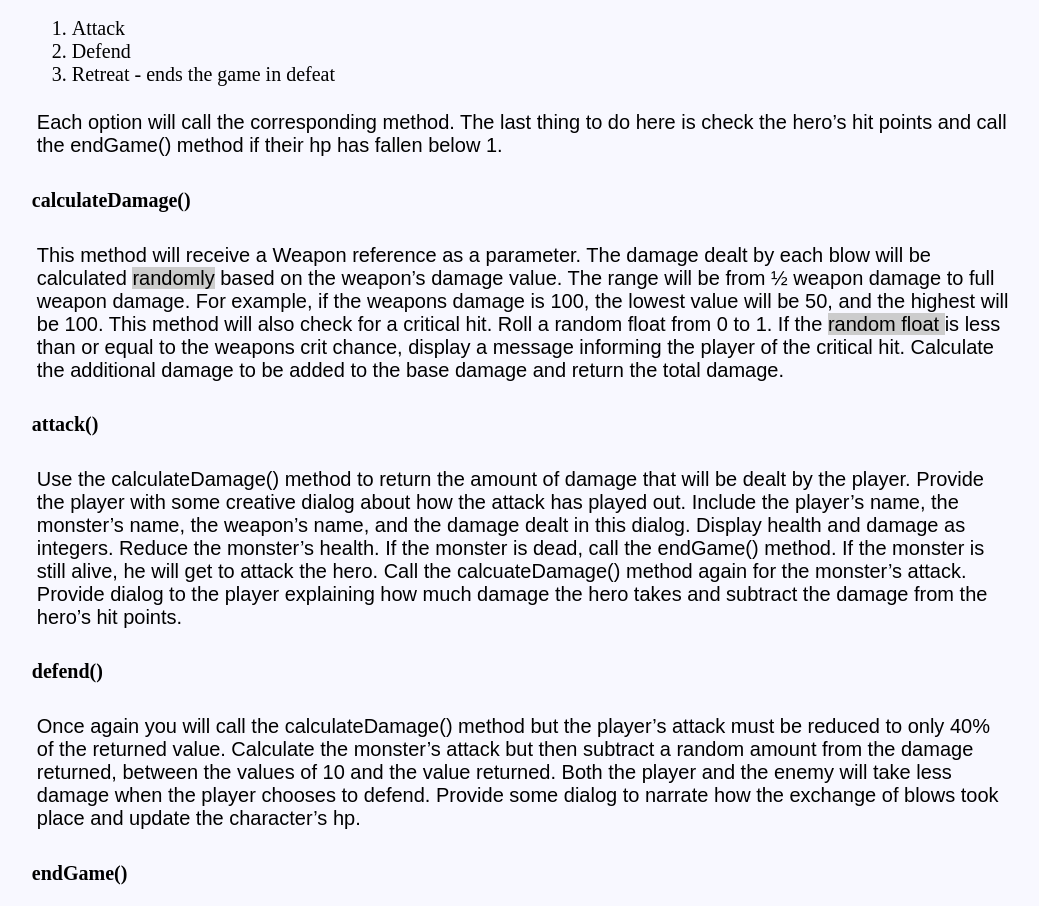
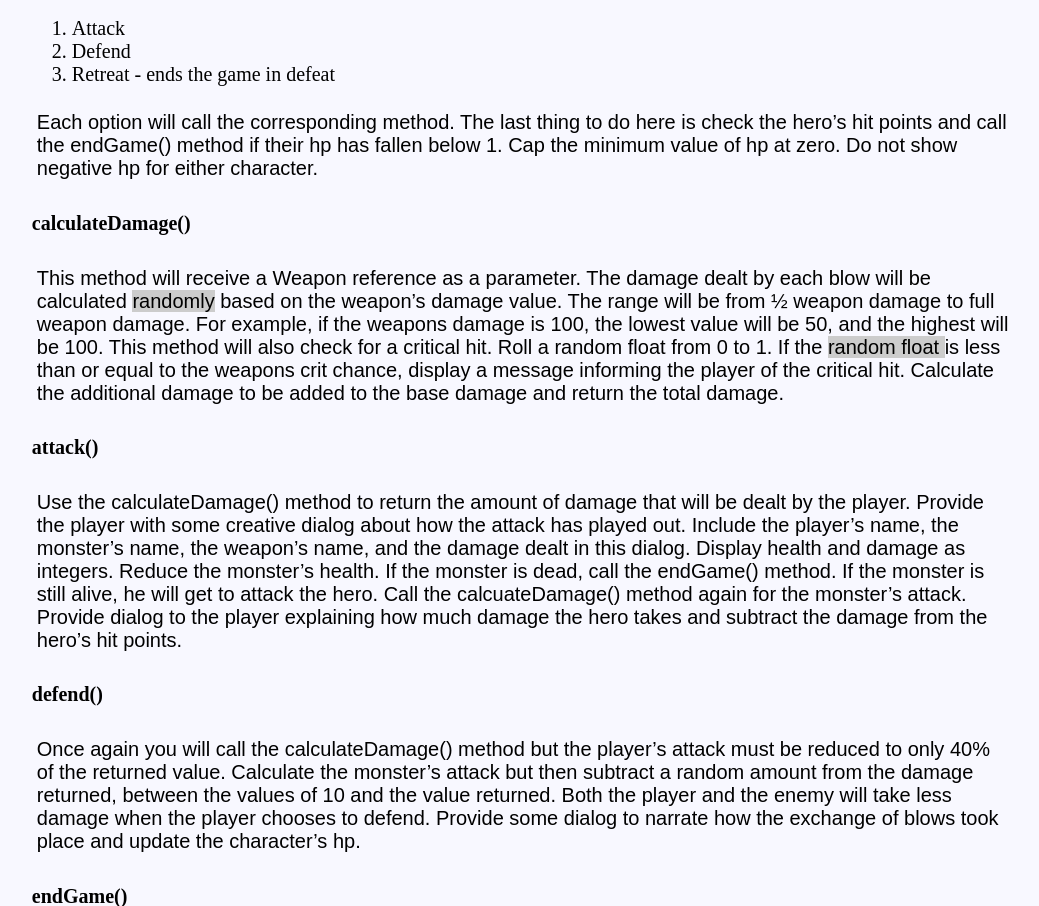
Before and after one commit to TSTC-CPT/IntroJava, a plain HTML site: page IntroJavaM5.html in a window 1280 px wide. Shown: the part 1089-1995 px from the top of the page, without its empty margins (117-1156 px from the left). Drawn offline with Linux system fonts and the light colour scheme.

Commit message:
Update IntroJavaM5.html

```diff
--- a/IntroJavaM5.html
+++ b/IntroJavaM5.html
@@ -89,7 +89,7 @@
             <p>
                 Each option will call the corresponding method. The last thing
                 to do here is check the hero’s hit points and call the endGame()
-                method if their hp has fallen below 1.
+                method if their hp has fallen below 1. Cap the minimum value of hp at zero. Do not show negative hp for either character.
             </p>
 
             <h4>calculateDamage()</h4>
```
